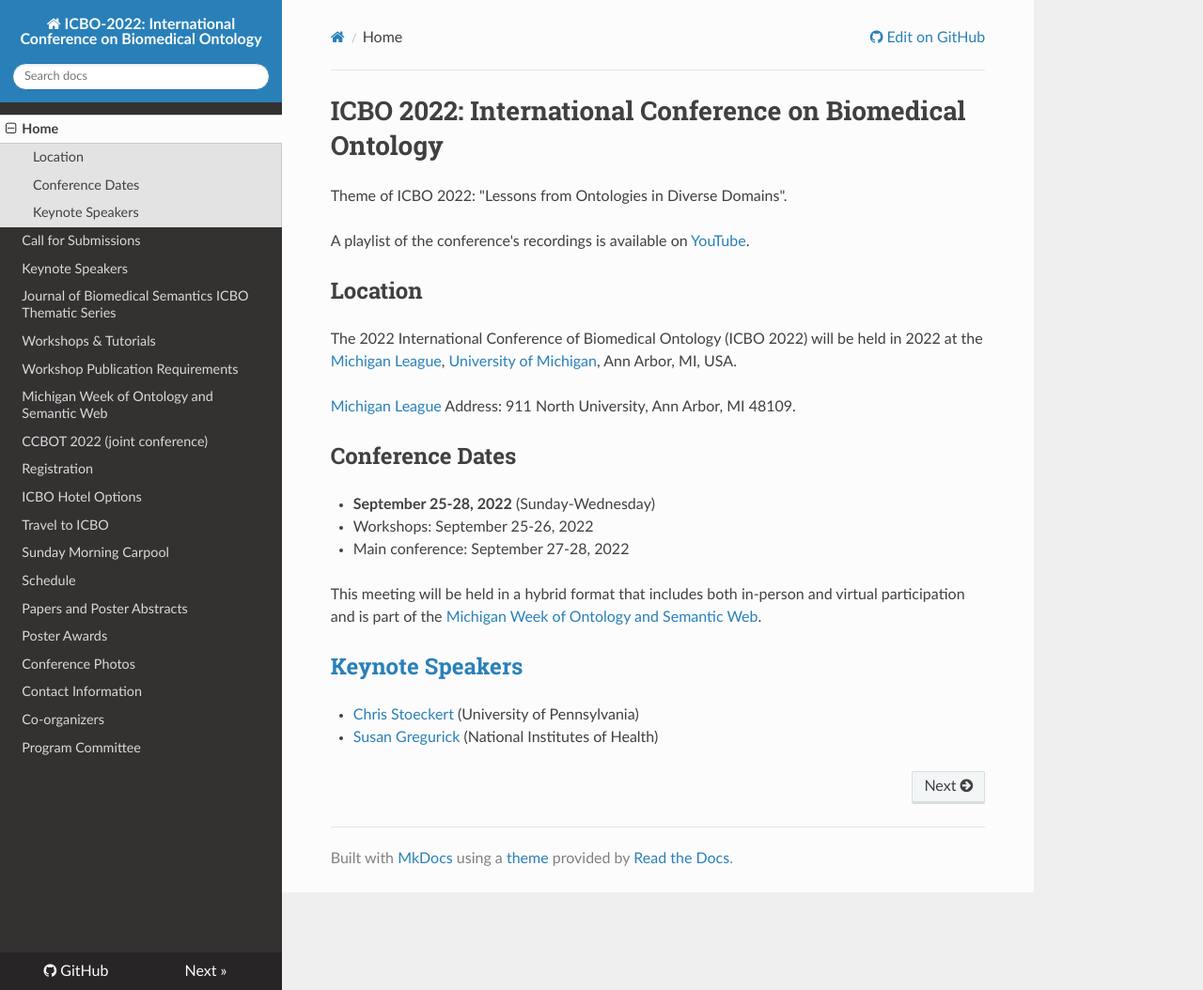
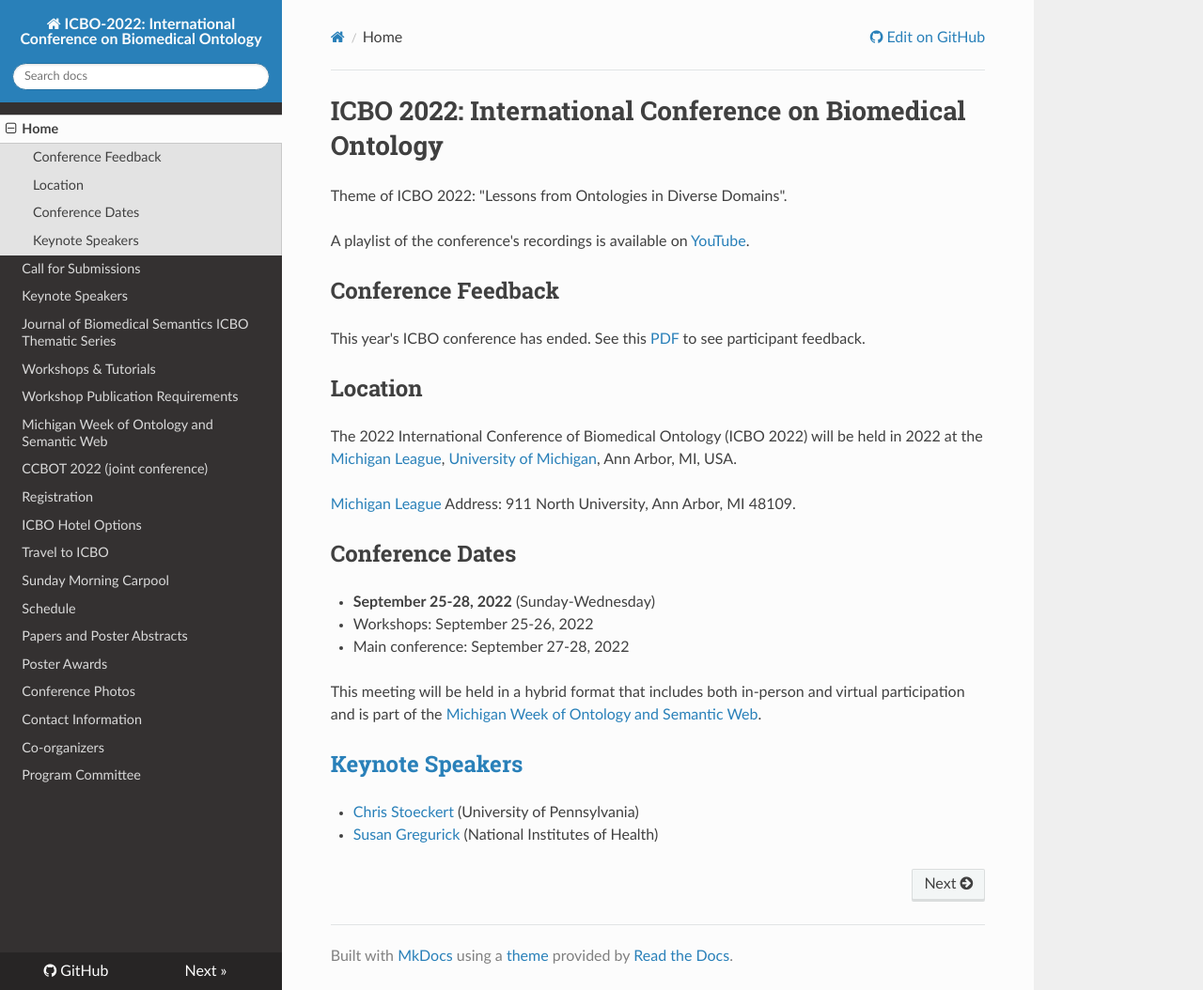
Before and after one commit to johnbeve/BFO-Organization, an MkDocs documentation site: the page built from docs/index.md, in a window 1280 px wide and 1054 px high. Shown: the whole window at 94% size. Built offline with MkDocs 1.6.1, drawn with Linux system fonts in a browser that asks for light colours; nearby versions of some CDN libraries.

Commit message:
add link to survey

```diff
--- a/docs/index.md
+++ b/docs/index.md
@@ -3,6 +3,10 @@
 Theme of ICBO 2022: "Lessons from Ontologies in Diverse Domains".
 
 A playlist of the conference's recordings is available on [YouTube](https://www.youtube.com/channel/UCUT0MwXxAFnekhsSJVmHTJw/playlists).
+
+## Conference Feedback
+
+This year's ICBO conference has ended. See this [PDF](survey/ICBO2022-survey-results-final.pdf) to see participant feedback.
 
 ## Location
 
```
